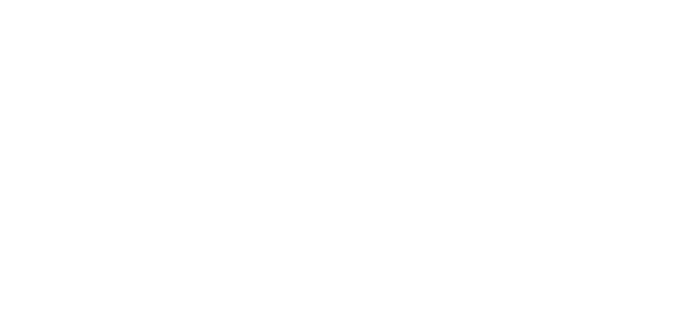
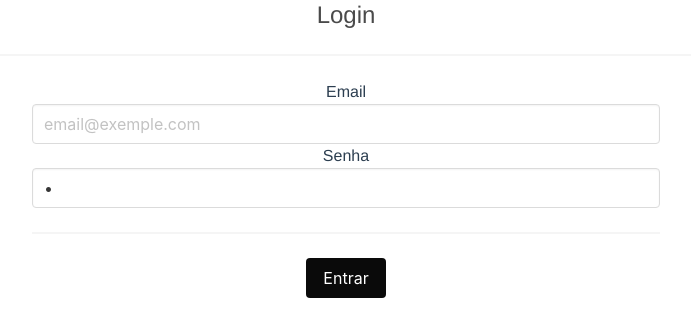
Before and after one commit to GGunt3r/user-api, a Vue app in the folder users/: page /login in a window 1280 px wide. Shown: the top 336 px of the page, without its empty margins (294-985 px from the left). Built offline with nearby package versions, Linux system fonts and the light colour scheme.

Commit message:
Seção 25 - Aula 320. Login

```diff
--- a/users/src/router/index.js
+++ b/users/src/router/index.js
@@ -3,6 +3,7 @@
 import Home from '../views/Home.vue'
 import Register from '../views/Register.vue'
 import successRegister from '../views/successRegister'
+import Login from '../views/Login'
 
 Vue.use(VueRouter)
 
@@ -23,6 +24,11 @@
   component: successRegister
   },
   {
+    path: '/login',
+    name: 'Login',
+    component: Login
+  },
+  {
     path: '/about',
     name: 'About',
     // route level code-splitting
--- /dev/null
+++ b/users/src/views/Login.vue
@@ -0,0 +1,42 @@
+<template>
+    <div>
+        <h4 class="subtitle is-4">Login</h4>
+        <hr>
+        <div class="columns is-centered">
+            <div class="column is-half">
+                <div v-if="error != undefined">
+                    <div class="notification is-danger">
+                        {{error}}
+                    </div>
+                </div>
+                <p>Email</p>
+                <input type="email" placeholder="email@exemple.com" class="input" v-model="email">
+                <p>Senha</p>
+                <input type="password" placeholder="******" class="input" v-model="password">
+                <hr>
+                <button class="button is-black" @click="login">Entrar</button>
+            </div>
+        </div>
+    </div>
+</template>
+
+<script>
+export default{
+    data(){
+        return {
+            password: '0',
+            email: '',
+            error: undefined
+        }
+    },
+    methods: {
+        login(){
+            console.log('login')
+        }
+    }
+}
+</script>
+
+<style scoped>
+
+</style>
```
